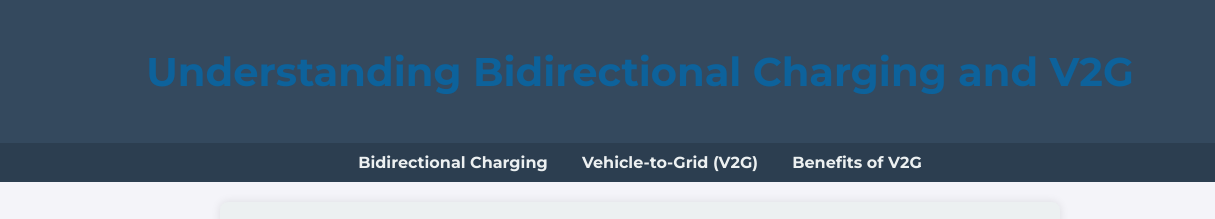
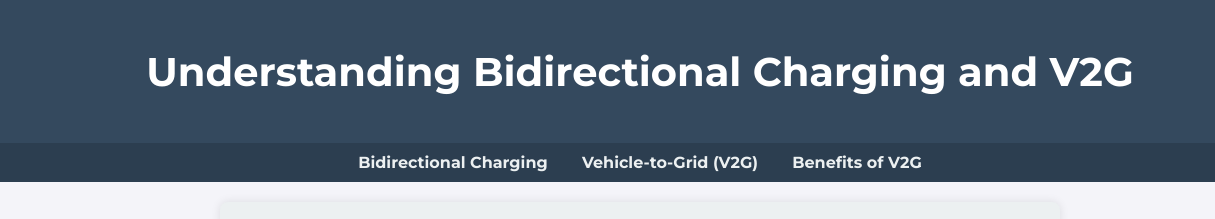
Before and after one commit to tawfeeqjaff/fbla-website, a plain HTML site: page index.html in a window 1280 px wide. Shown: the top 219 px of the page, 0-1215 px from the left. Drawn offline with Linux system fonts and the light colour scheme.

Commit message:
Update index.html

```diff
--- a/index.html
+++ b/index.html
@@ -19,7 +19,7 @@
             text-align: center;
         }
         header h1 {
-            color: #0d629b;
+            color: #ffffff;
             font-size: 2.5em;
             font-weight: 700;
         }
```
